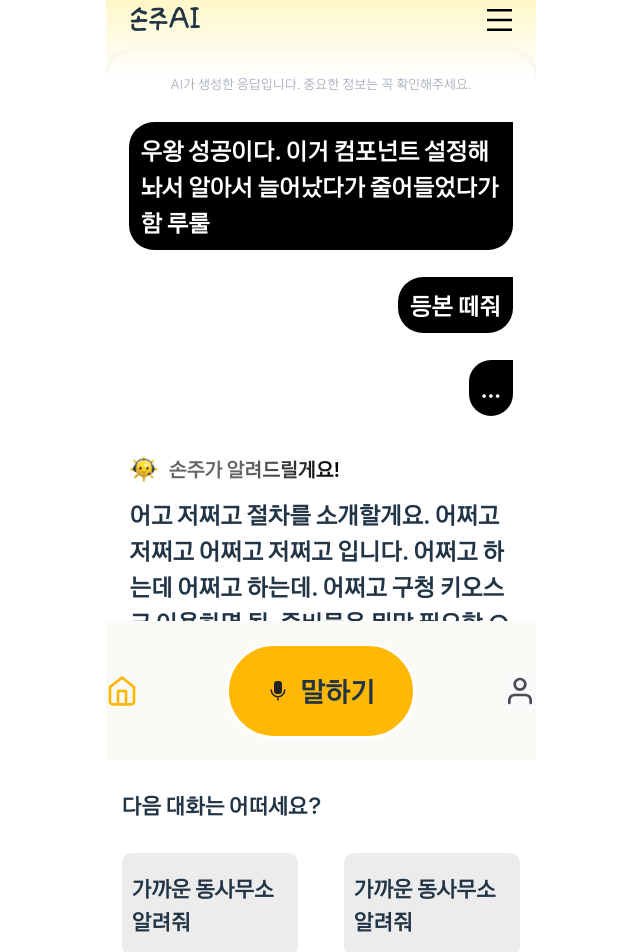
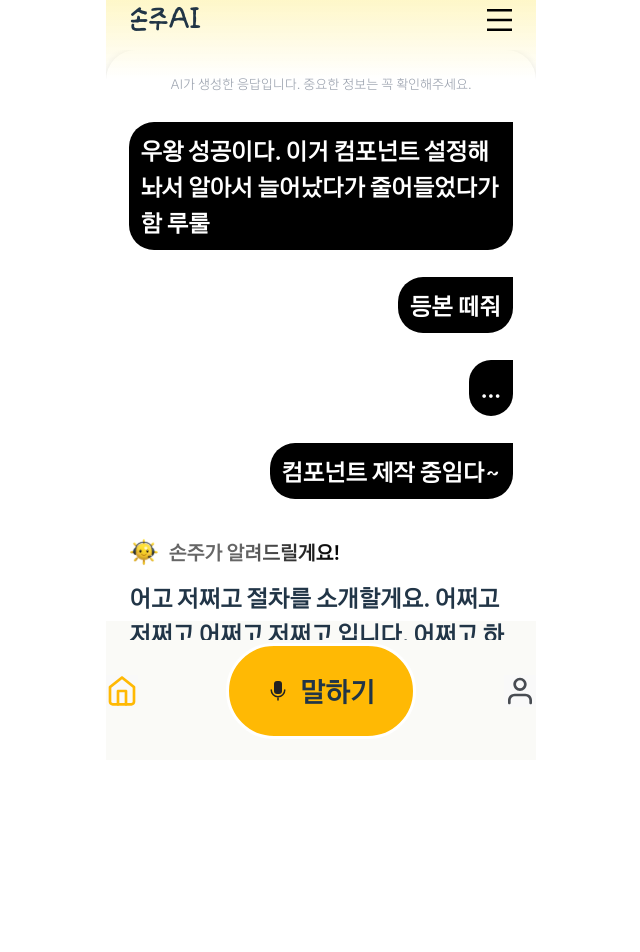
Before and after one commit to Team1-kw13/Team1_FE, a React (Vite) app: page /chatroompage in a window 1280 px wide. Shown: the part 40-992 px from the top of the page, without its empty margins (319-959 px from the left). After the commit the page ends 800 px from the top, so only its background shows below. Built offline with nearby package versions, Linux system fonts and the light colour scheme.

Commit message:
[Fix] Fix ChatRoom Page

```diff
--- a/src/app/chatroom/page.jsx
+++ b/src/app/chatroom/page.jsx
@@ -4,13 +4,24 @@ import Header from "../../components/main/Header";
 
 export default function ChatRoomPage() {
   return (
-    <div className="h-screen relative">
-      <div className="fixed top-0 w-full max-w-[430px]">
+    <div className="flex flex-col h-screen">
+      <div className="fixed top-0 w-full max-w-[430px] z-20">
         <Header />
       </div>
-      <div className="flex-1 overflow-hidden">
+
+      <div className="flex-1 overflow-x-hidden overflow-y-auto relative z-30
+                      mt-[90px] mb-[120px]"
+           style={{ scrollbarWidth: "none", msOverflowStyle: "none" }}>
+        <style>
+          {`
+            ::-webkit-scrollbar {
+              display: none;
+            }
+          `}
+        </style>
         <ChatRoom />
       </div>
+
       <div className="fixed bottom-0 w-full max-w-[430px] bottom-nav">
         <BottomNav />
       </div>
--- a/src/components/chatroom/call/CallGuide.jsx
+++ b/src/components/chatroom/call/CallGuide.jsx
@@ -1,6 +1,6 @@
 export default function Call({ communityCenter, number = "02-1234-5678" }) {
     return (
-        <div className="w-full h-full m-4">
+        <div className="w-full h-full p-4">
             <div className="text-[24px] font-bold">{communityCenter} 전화번호는<br/>{number} 입니다.<br/>전화 연결을 원하시면 아래 버튼을 눌러<br/>주세요.</div>
             <button className="font-bold text-[22px] w-[176px] h-[66px] bg-gray200 rounded-[10px] gap-[10px] mt-[22px] cursor-pointer">전화 연결</button>
         </div>
--- a/src/components/chatroom/chatroom.jsx
+++ b/src/components/chatroom/chatroom.jsx
@@ -1,4 +1,5 @@
 import Call from "./call/CallGuide";
+import ChatSummary from "./chat_summary";
 import Place from "./place/PlaceGuide";
 import Recommend from "./recommend/Recommend";
 import SonjuBubble from "./SonjuBubble";
@@ -7,22 +8,23 @@ import UserBubble from "./UserBubble";
 
 export default function ChatRoom() {
   return (
-    <div className="flex flex-col rounded-tl-[30px] rounded-tr-[30px] w-full fixed top-[90px] pt-[25px] relative"
+    <div className="flex flex-col rounded-tl-[30px] rounded-tr-[30px] w-full h-full relative z-30"
          style={{ boxShadow: "0 4px 10px 0px rgba(0, 0, 0, 0.15)" }}>
-      <div className="flex items-center justify-center">
-        <div className="font-small font-light text-[13px] text-gray-400 mb-[27px]">AI가 생성한 응답입니다. 중요한 정보는 꼭 확인해주세요.</div>
+      <div className="flex-shrink-0 flex items-center justify-center pt-[25px]">
+        <div className="font-small font-light text-[13px] text-gray-400 pb-[27px]">AI가 생성한 응답입니다. 중요한 정보는 꼭 확인해주세요.</div>
       </div>
-      <div className="overflow-y-auto pb-[300px]">
+      <div className="flex-1 overflow-y-auto pb-[90px]">
         <UserBubble text="우왕 성공이다. 이거 컴포넌트 설정해놔서 알아서 늘어났다가 줄어들었다가 함 루룰" />
         <UserBubble text="등본 떼줘" />
         <UserBubble text="..." />
+        <UserBubble text="컴포넌트 제작 중임다~" />
         <SonjuBubble/>
-      <Recommend text="가까운 동사무소 알려줘" />
+        <Recommend text="영업 시간 알려줘" />
         <SonjuListening />
         <Place communityCenter="중계1동 주민센터" />
         <Call communityCenter="중계1동 주민센터" number="02-131-2340" />
+        <ChatSummary />
       </div>
-
     </div>
   );
 }
```
Lines whose indentation alone changed are shown as unchanged.
